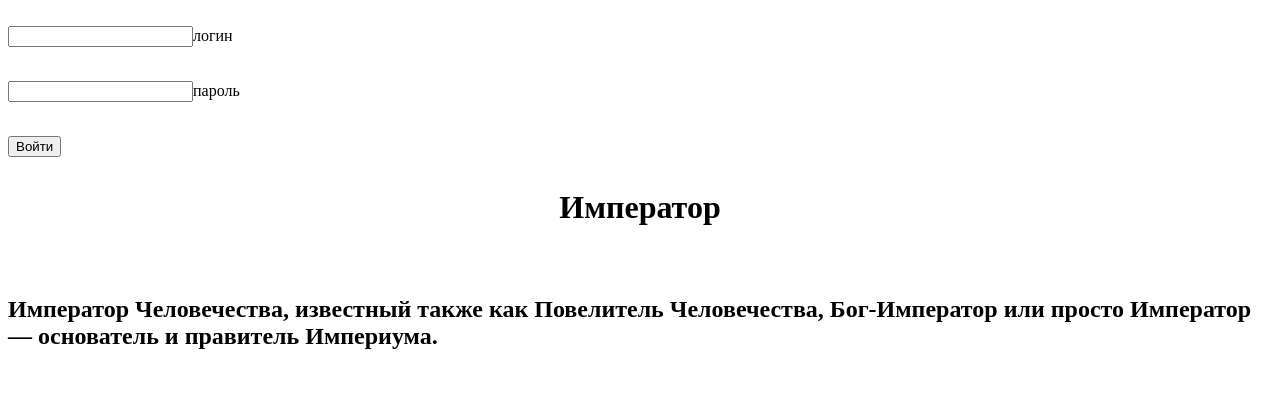
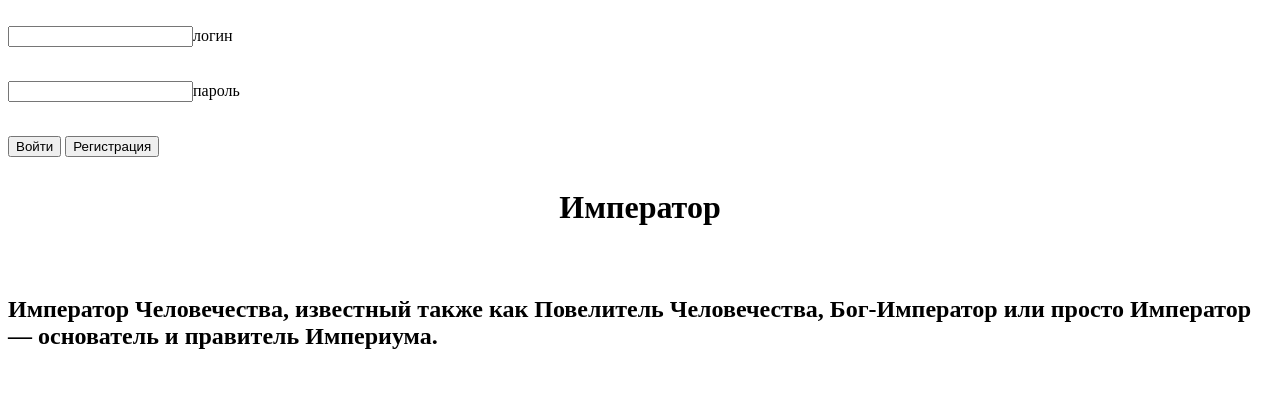
Before and after one commit to Z0NA666/1, a plain HTML site: page index.html in a window 1280 px wide. Shown: the top 405 px of the page. Drawn offline with Linux system fonts and the light colour scheme.

Commit message:
Update index.html

```diff
--- a/index.html
+++ b/index.html
@@ -5,8 +5,7 @@
   <p><br><input type="text" name="login">логин</input></p>
   <p><br><input type="password" name="пароль">пароль</input></p>
   <br><input type="button" value="Войти">
-<form action="https://z0na666.github.io/1/new21">
-  <br><a href=new21.html input type="button" value="Регистрация"> </a>
+<button onclick="new21.html" = 'https://z0na666.github.io/1/new21';">Регистрация</button>
 </form>
   </form>
   </body>
```
